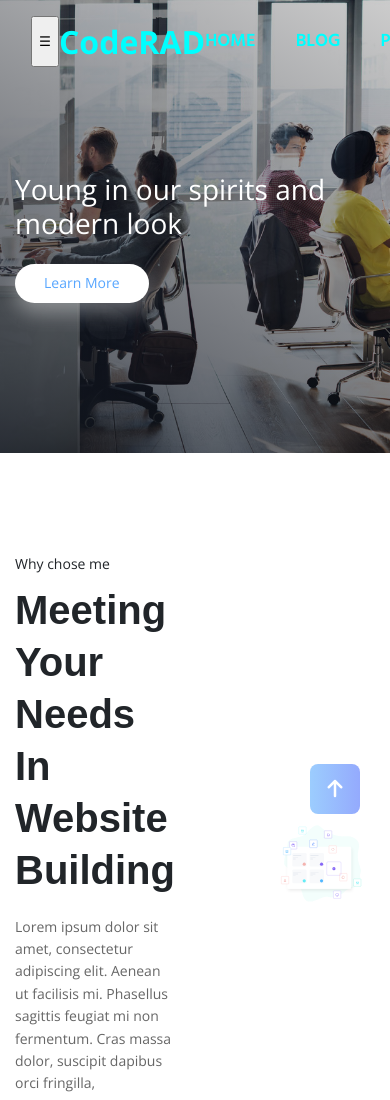
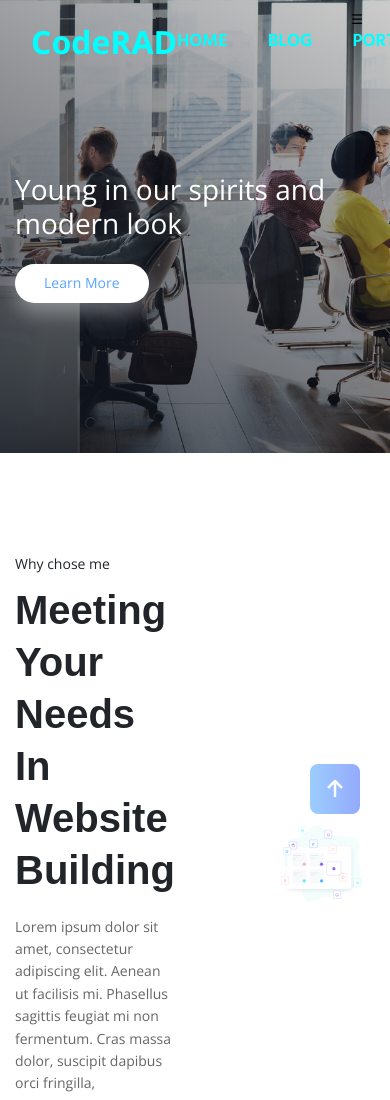
Before and after one commit to Michael-AngelCevallos/Coderad-Project, a plain HTML site: page index.html in a window 390 px wide. Shown: the top 1100 px of the page. Drawn offline with nearby package versions, Linux system fonts and the light colour scheme; a web font is replaced by a local one.

Commit message:
Add nav bar toggler

```diff
--- a/css/styles.css
+++ b/css/styles.css
@@ -13,6 +13,15 @@ body{
   z-index: 500;
   transition: ease-in-out 0.3s;
   padding: 1rem;
+}
+
+.navbar-toggler {
+  position: absolute;
+  right:var(--size-20);
+  top: var(--size-10);
+  outline: none;
+  background-color: transparent;
+  border: 1px solid transparent;
 }
 
 /* Hides Hamburger Menu when in full screen */
```
